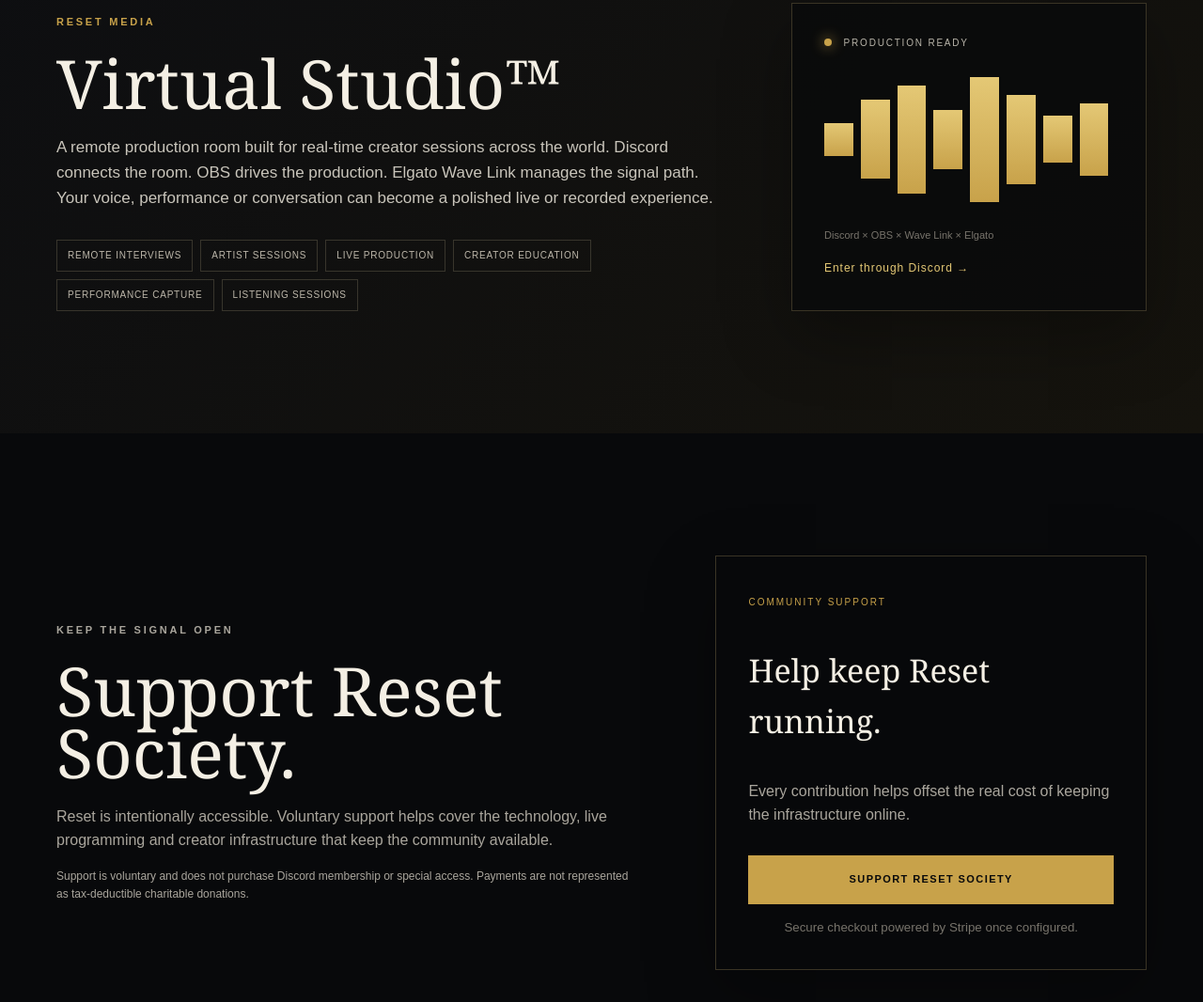
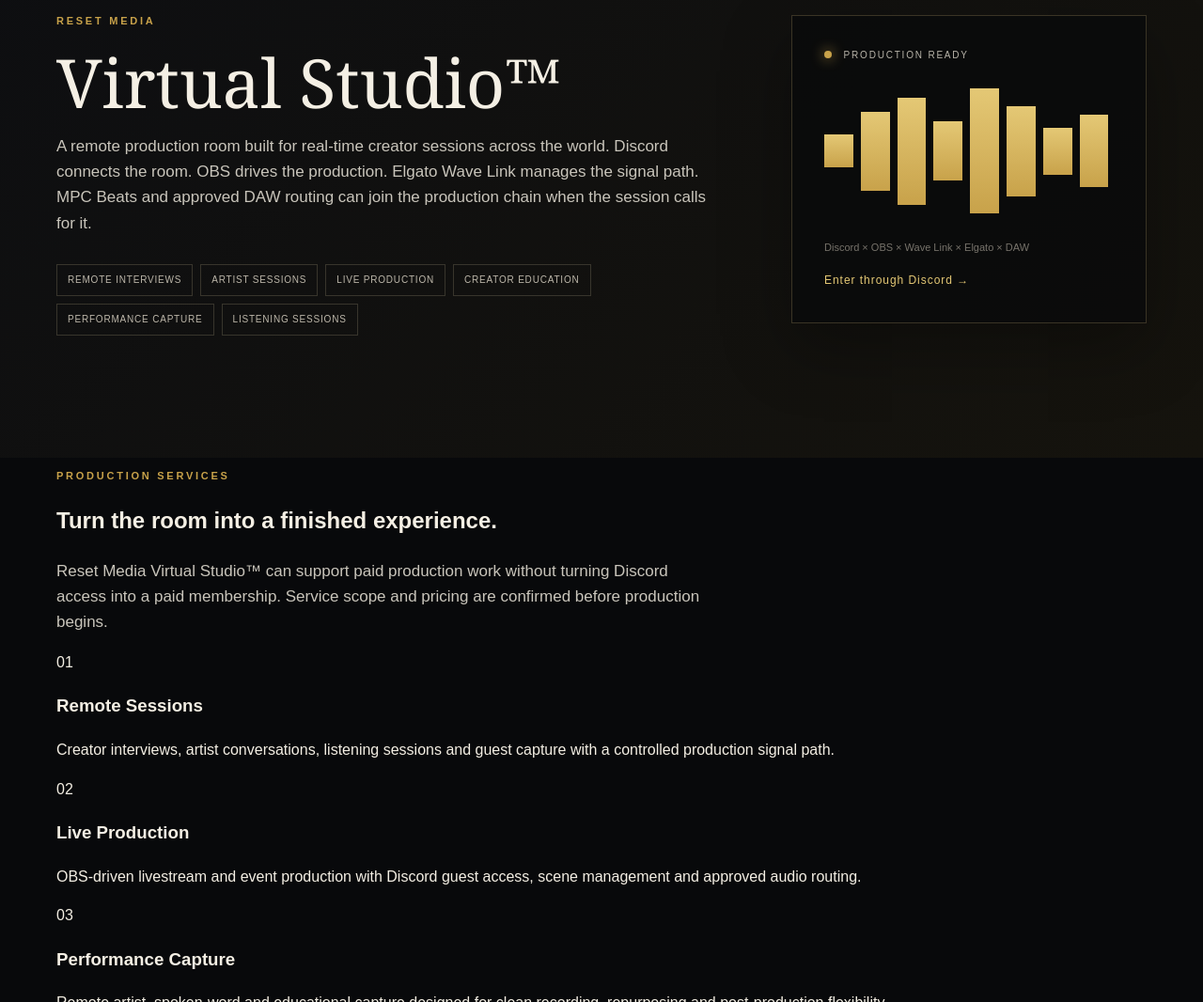
Before and after one commit to angeleamccullough-stack/reset-innercircle-config, a plain HTML site: page site/index.html in a window 1280 px wide. Shown: the part 1734-2800 px from the top of the page at 94% size. Drawn offline with Linux system fonts and the light colour scheme.

Commit message:
Add Reset Media Virtual Studio service lane

```diff
--- a/site/index.html
+++ b/site/index.html
@@ -4,10 +4,10 @@
   <meta charset="utf-8">
   <meta name="viewport" content="width=device-width,initial-scale=1">
   <title>Reset Inner Circle | Be You On Purpose</title>
-  <meta name="description" content="Reset Inner Circle is a creator community and live connection gateway for collaboration, education, support, events and the Reset Media Virtual Studio.">
+  <meta name="description" content="Reset Inner Circle is a creator community, live connection gateway and home of Reset Media Virtual Studio™ for remote production, collaboration, education and creator experiences.">
   <meta name="theme-color" content="#0B0B0D">
   <meta property="og:title" content="Reset Inner Circle | Be You On Purpose">
-  <meta property="og:description" content="Enter the creator campus. Connect, create, support the community and discover Reset Media Virtual Studio.">
+  <meta property="og:description" content="Enter the creator campus. Connect, create, support the community and discover Reset Media Virtual Studio™.">
   <meta property="og:type" content="website">
   <meta property="og:url" content="https://resetinnercircle.com/">
   <link rel="canonical" href="https://resetinnercircle.com/">
@@ -16,7 +16,7 @@
 <body>
   <header class="nav wrap">
     <a class="brand" href="#top" aria-label="Reset Inner Circle home"><span class="mark">R</span><span><strong>RESET</strong><small>INNER CIRCLE</small></span></a>
-    <nav aria-label="Primary navigation"><a href="#studio">Studio</a><a href="#support">Support</a><a href="#enter">Enter</a></nav>
+    <nav aria-label="Primary navigation"><a href="#studio">Studio</a><a href="#services">Services</a><a href="#support">Support</a><a href="#enter">Enter</a></nav>
   </header>
 
   <main id="top">
@@ -38,12 +38,24 @@
     </section>
 
     <section id="studio" class="studio">
-      <div class="wrap split"><div><p class="kicker">RESET MEDIA</p><h2>Virtual Studio™</h2><p class="lead small">A remote production room built for real-time creator sessions across the world. Discord connects the room. OBS drives the production. Elgato Wave Link manages the signal path. Your voice, performance or conversation can become a polished live or recorded experience.</p><div class="chips"><span>Remote Interviews</span><span>Artist Sessions</span><span>Live Production</span><span>Creator Education</span><span>Performance Capture</span><span>Listening Sessions</span></div></div><div class="studio-card"><div class="live"><i></i> PRODUCTION READY</div><div class="meter"><b></b><b></b><b></b><b></b><b></b><b></b><b></b><b></b></div><p>Discord × OBS × Wave Link × Elgato</p><a class="text-link track" data-event="studio_discord_click" href="https://discord.gg/hE5TarQsut" target="_blank" rel="noopener">Enter through Discord →</a></div></div>
+      <div class="wrap split"><div><p class="kicker">RESET MEDIA</p><h2>Virtual Studio™</h2><p class="lead small">A remote production room built for real-time creator sessions across the world. Discord connects the room. OBS drives the production. Elgato Wave Link manages the signal path. MPC Beats and approved DAW routing can join the production chain when the session calls for it.</p><div class="chips"><span>Remote Interviews</span><span>Artist Sessions</span><span>Live Production</span><span>Creator Education</span><span>Performance Capture</span><span>Listening Sessions</span></div></div><div class="studio-card"><div class="live"><i></i> PRODUCTION READY</div><div class="meter"><b></b><b></b><b></b><b></b><b></b><b></b><b></b><b></b></div><p>Discord × OBS × Wave Link × Elgato × DAW</p><a class="text-link track" data-event="studio_discord_click" href="https://discord.gg/hE5TarQsut" target="_blank" rel="noopener">Enter through Discord →</a></div></div>
+    </section>
+
+    <section id="services" class="services wrap">
+      <p class="kicker">PRODUCTION SERVICES</p>
+      <h2>Turn the room into a finished experience.</h2>
+      <p class="lead small">Reset Media Virtual Studio™ can support paid production work without turning Discord access into a paid membership. Service scope and pricing are confirmed before production begins.</p>
+      <div class="service-grid">
+        <article><span>01</span><h3>Remote Sessions</h3><p>Creator interviews, artist conversations, listening sessions and guest capture with a controlled production signal path.</p></article>
+        <article><span>02</span><h3>Live Production</h3><p>OBS-driven livestream and event production with Discord guest access, scene management and approved audio routing.</p></article>
+        <article><span>03</span><h3>Performance Capture</h3><p>Remote artist, spoken-word and educational capture designed for clean recording, repurposing and post-production flexibility.</p></article>
+      </div>
+      <div class="service-cta"><div><strong>Have a session in mind?</strong><p>Enter the studio through Discord and tell us what you want to produce.</p></div><a class="button gold track" data-event="studio_service_inquiry" href="https://discord.gg/hE5TarQsut" target="_blank" rel="noopener">Request a Studio Session</a></div>
     </section>
 
     <section id="support" class="support wrap">
       <div><p class="kicker">KEEP THE SIGNAL OPEN</p><h2>Support Reset Society.</h2><p>Reset is intentionally accessible. Voluntary support helps cover the technology, live programming and creator infrastructure that keep the community available.</p><p class="fine">Support is voluntary and does not purchase Discord membership or special access. Payments are not represented as tax-deductible charitable donations.</p></div>
-      <div class="support-card"><span>COMMUNITY SUPPORT</span><h3>Help keep Reset running.</h3><p>Every contribution helps offset the real cost of keeping the infrastructure online.</p><a class="button gold track" data-event="support_checkout_started" href="/support">Support Reset Society</a><small>Secure checkout powered by Stripe once configured.</small></div>
+      <div class="support-card"><span>COMMUNITY SUPPORT</span><h3>Help keep Reset running.</h3><p>Every contribution helps offset the real cost of keeping the infrastructure online.</p><a class="button gold track" data-event="support_checkout_started" href="/support">Support Reset Society</a><small>Secure Stripe checkout activates only after the approved support link is configured.</small></div>
     </section>
 
     <section id="enter" class="enter wrap"><p class="kicker">YOUR NEXT STEP</p><h2>The door is open.</h2><p>You do not have to fit a mold to belong here. Come build, learn, connect and move on purpose.</p><a class="button gold track" data-event="discord_join_click_footer" href="https://discord.gg/hE5TarQsut" target="_blank" rel="noopener">Join Reset Inner Circle</a></section>
```
